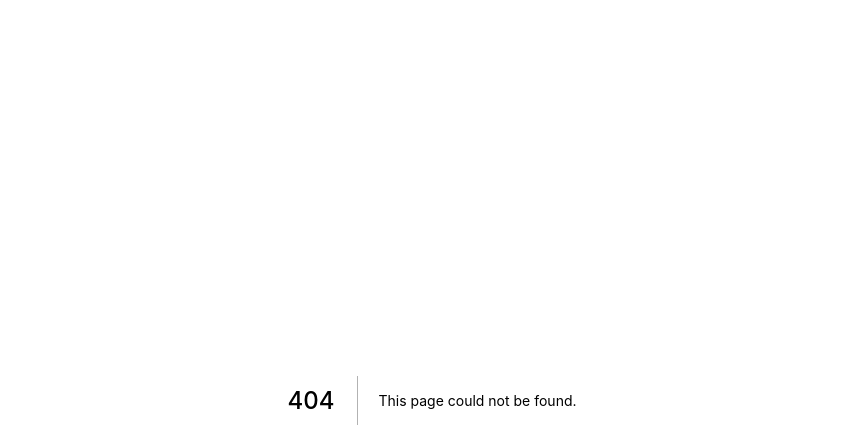
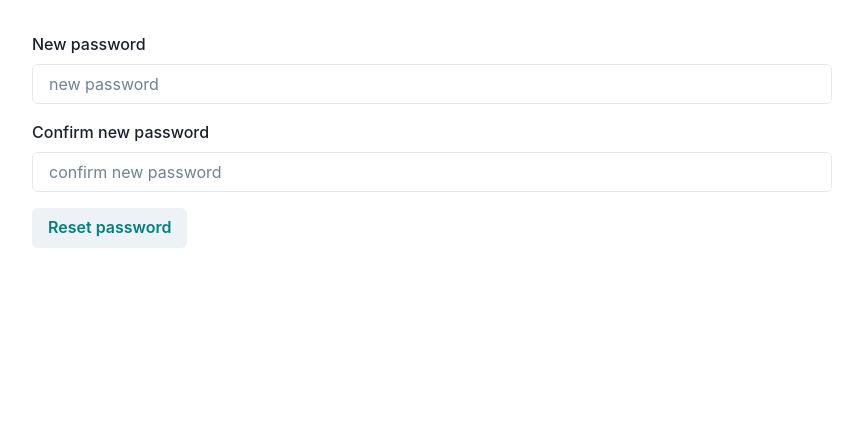
Before and after one commit to jbyomuhangi/blog-post-project-urql, a Next.js app in the folder frontend/: page /reset-password/1 in a window 1280 px wide. Before the commit this address had no page. Shown: the top 448 px of the page, without its empty margins (208-1071 px from the left). Built offline with nearby package versions, Linux system fonts and the light colour scheme.

Commit message:
Frontend - created form to reset password

```diff
--- /dev/null
+++ b/frontend/src/pages/reset-password/[token].tsx
@@ -0,0 +1,66 @@
+import { Box, Button } from "@chakra-ui/react";
+import { Form, Formik } from "formik";
+import { NextPage } from "next";
+
+import InputField from "../../components/InputField";
+import Wrapper from "../../components/Wrapper";
+
+interface NextPageProps {
+  token: string;
+}
+
+const ResetPassword: NextPage<NextPageProps> = ({ token }) => {
+  return (
+    <Wrapper variant="regular">
+      <Formik
+        initialValues={{ newPassword: "", confirmNewPassword: "" }}
+        onSubmit={async (values, { setErrors }) => {
+          if (values.newPassword !== values.confirmNewPassword) {
+            setErrors({ confirmNewPassword: "password does not match " });
+          }
+
+          //   const response = await login({ options: values });
+          //   if (response.data?.login.errors) {
+          //     setErrors(toErrorMap(response.data.login.errors));
+          //   } else if (response.data?.login.user) {
+          //     router.push("/");
+          //   } else {
+          //     console.log(response);
+          //   }
+        }}
+      >
+        {({ isSubmitting }) => {
+          return (
+            <Form>
+              <InputField
+                name="newPassword"
+                placeholder="new password"
+                label="New password"
+                type="password"
+              />
+
+              <Box mt={4} mb={4}>
+                <InputField
+                  name="confirmNewPassword"
+                  placeholder="confirm new password"
+                  label="Confirm new password"
+                  type="password"
+                />
+              </Box>
+
+              <Button type="submit" color="teal" isLoading={isSubmitting}>
+                Reset password
+              </Button>
+            </Form>
+          );
+        }}
+      </Formik>
+    </Wrapper>
+  );
+};
+
+ResetPassword.getInitialProps = ({ query }) => {
+  return { token: query.token as string };
+};
+
+export default ResetPassword;
```
